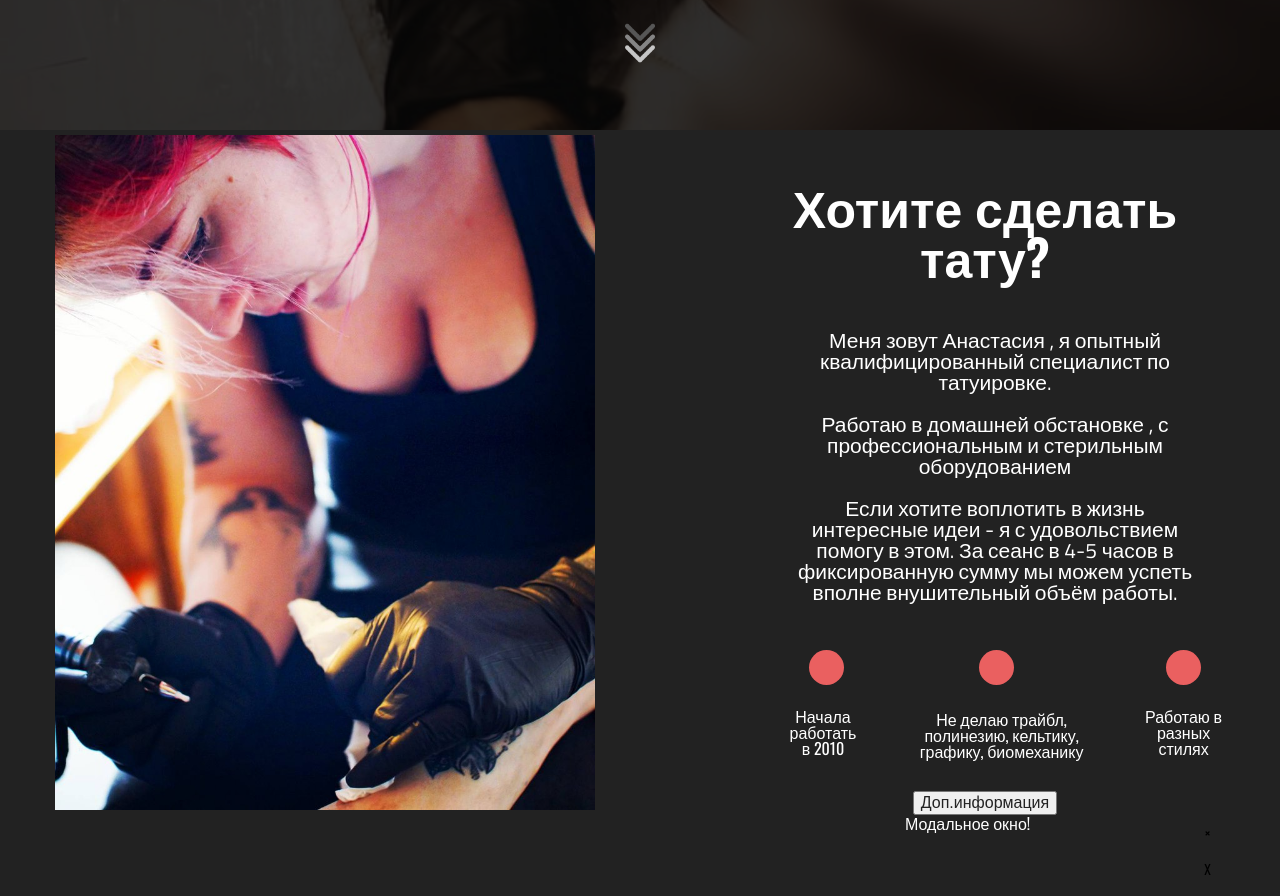
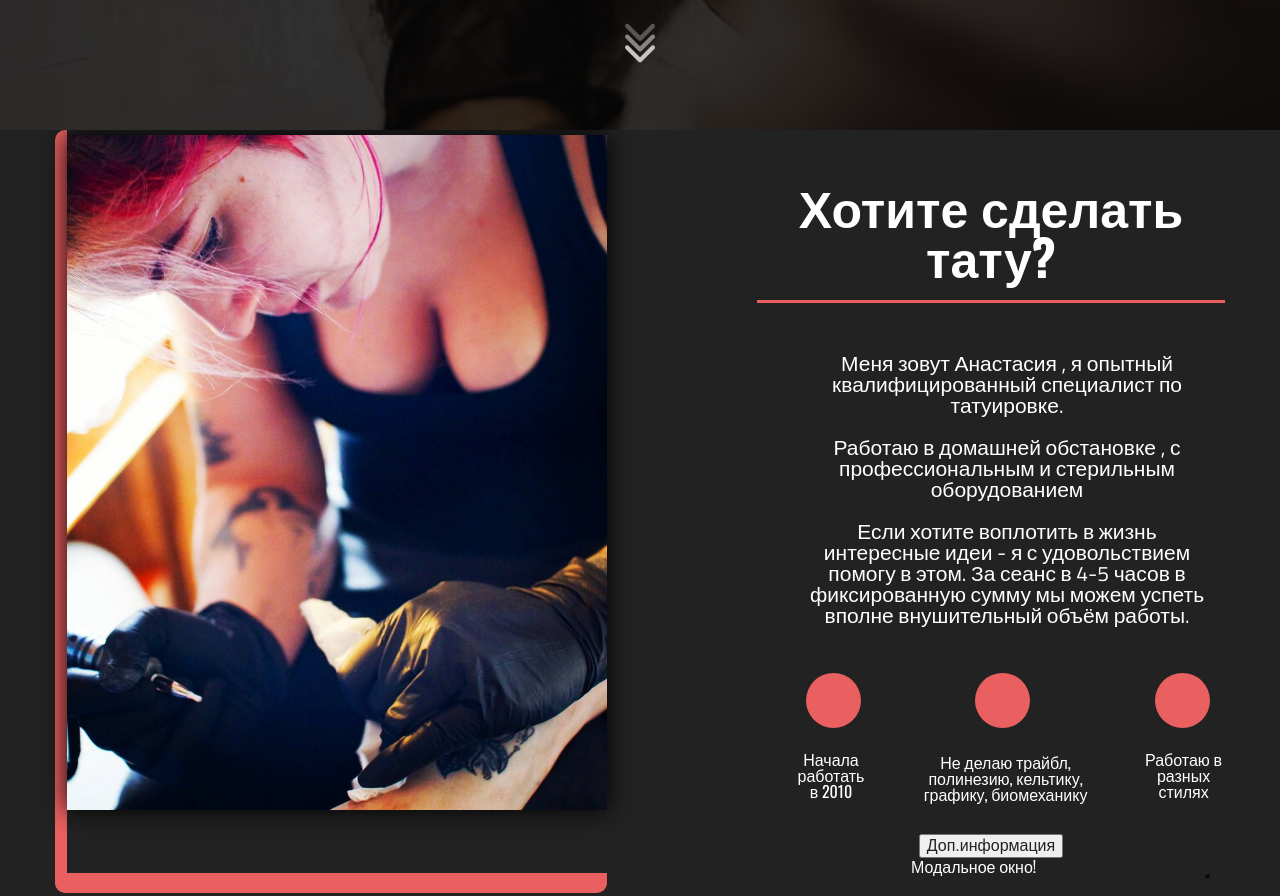
Before and after one commit to Flargoin/Tatoo.github.io, a plain HTML site: page index.html in a window 1280 px wide. Shown: the part 640-1536 px from the top of the page. Drawn offline with nearby package versions, Linux system fonts and the light colour scheme; a script that the page names is missing.

Commit message:
Add files via upload

```diff
--- a/css/style.css
+++ b/css/style.css
@@ -141,10 +141,17 @@ nav li a{
     margin:0 auto;
     text-align: center;
 }
+.presentation-img{
+    border-left:12px solid #ea6060;
+    border-bottom: 20px solid #ea6060;
+    border-radius: 10px;
+}
 .presentation-img img{
     max-width: 540px;
     max-height: 682px;
     margin-top: 5px;
+
+    box-shadow: 0px 0px 25px #000;
 }
 
 .presentation-text{
@@ -155,6 +162,10 @@ nav li a{
     font-size: 50px;
     font-weight: 700;
     margin-bottom: 50px;
+}
+.presentation-title h3{
+    padding-bottom: 20px;
+    border-bottom:3px solid #ea6060;
 }
 .presentation-descr{
     font-size: 21px;
@@ -175,29 +186,38 @@ nav li a{
     display: flex;
 }
 .point{
-    max-width: 35px;
-    max-height: 35px;
-    min-width: 35px;
-    min-height: 35px;
+    max-width: 55px;
+    max-height: 55px;
+    min-width: 55px;
+    min-height: 55px;
     border-radius: 50%;
     background-color: #ea6060;
-    margin-left: 24px;
+    margin-left: 13px;
     margin-bottom: 23px;
+    position: relative;
+}
+.point-1::after{
+    position: absolute;
+    top: 0;
+    left: 0;
+    content:'';
+    background: url(../img/presentaton.png);
 }
 .point-2{
-max-width: 35px;
-max-height: 35px;
-min-width: 35px;
-min-height: 35px;
+    position: relative;
+max-width: 55px;
+max-height: 55px;
+min-width: 55px;
+min-height: 55px;
 border-radius: 50%;
 background-color: #ea6060;
-margin-left: 78px;
+margin-left: 70px;
 margin-bottom: 26px;
 }
 
 .presentation-privilege li{
     margin-bottom: 32px;
-    margin-left: 40px;
+    margin-left: 36px;
     margin-top: 100px;
 }
 
@@ -325,6 +345,9 @@ margin-left: 20px;
 .row-2{
     margin-left: 88px;
     margin-bottom: 160px;
+}
+.item a{
+    outline:none;
 }
 .portfolio-btn a{
     text-decoration: none;
```
Also changed, not shown: img/presentaton.png (added).
